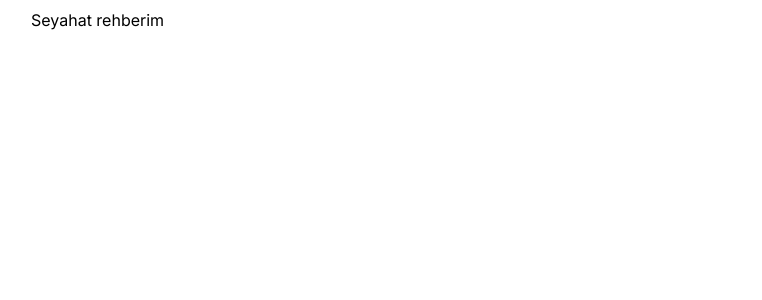
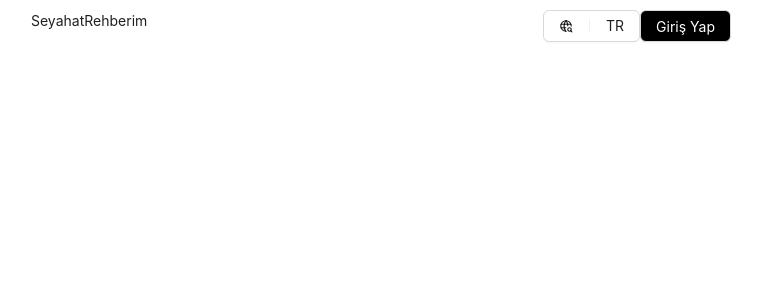
Before and after one commit to melikeeisik/SeyahatRehberimApp, a Next.js app: page / in a window 1280 px wide. Shown: the top 300 px of the page, without its empty margins (259-1021 px from the left). Built offline with nearby package versions, Linux system fonts and the light colour scheme.

Commit message:
Header componenti oluşturuldu

```diff
--- a/src/app/page.tsx
+++ b/src/app/page.tsx
@@ -1,11 +1,11 @@
 'use client'
-
+import Header from "../components/Header";
 import { IntlManager } from "../contexts/IntlManager"
 
 export default function Home() {
   return (
     <IntlManager>
-      <div>Seyahat rehberim</div>
+      <Header/>
     </IntlManager>
   );
 }
--- /dev/null
+++ b/src/components/Header.tsx
@@ -0,0 +1,23 @@
+import React from 'react'
+import { Button, Flex, Typography, Divider } from "antd";
+import { FormattedMessage } from 'react-intl';
+import {TbWorldSearch} from 'react-icons/tb';
+const Header = () => {
+  return (
+    <Flex justify='space-between'>
+        <Typography>SeyahatRehberim</Typography>
+        <Flex >
+            <Button>
+                <TbWorldSearch/>
+                <Divider type="vertical" />
+                <Typography>TR</Typography>
+            </Button>
+            <Button style={{backgroundColor:"black", color:"#fff"}}>
+                <FormattedMessage id="header_login-button" />
+            </Button>
+        </Flex>
+    </Flex>
+  )
+}
+
+export default Header
```
